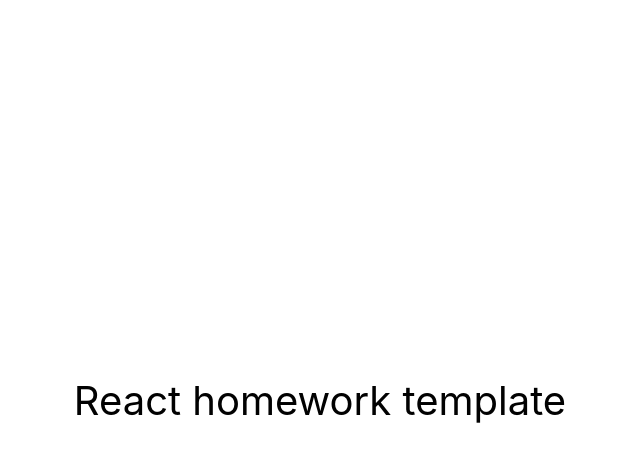
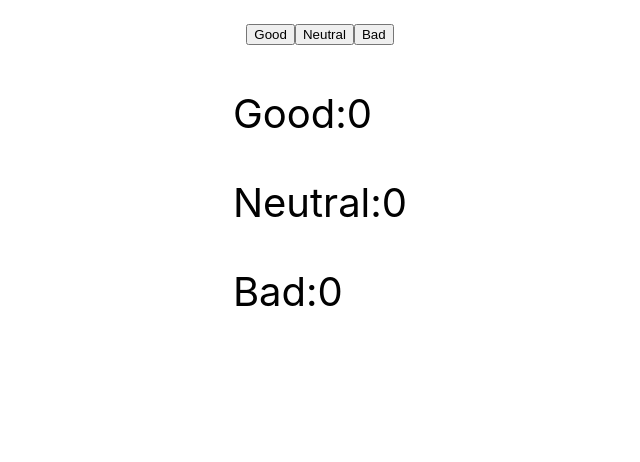
Before and after one commit to mantr88/goit-react-hw-02-feedback, a React (Create React App) app: page / in a window 1280 px wide. Shown: the top 462 px of the page, without its empty margins (320-960 px from the left). Built offline with nearby package versions, Linux system fonts and the light colour scheme.

Commit message:
add logic

```diff
--- a/src/components/App.jsx
+++ b/src/components/App.jsx
@@ -1,16 +1,50 @@
-export const App = () => {
-  return (
+import { Component } from "react";
+
+export class App extends Component  {
+  state = {
+  good: 0,
+  neutral: 0,
+  bad: 0
+  }
+
+  addNewFeedback = (e) => {
+    console.dir(e.target.name);
+    switch (e.target.name) {
+      case 'good':
+       return this.setState(pervState => pervState.good += 0.5);
+      case 'neutral':
+       return this.setState(pervState => pervState.neutral += 0.5);
+      case 'bad':
+       return this.setState(pervState => pervState.bad += 0.5);
+      default:
+        throw new Error(`Unknow button name!`);
+    }
+  }
+
+  render() {
+    return(
     <div
       style={{
         height: '100vh',
         display: 'flex',
-        justifyContent: 'center',
+        justifyContent: 'start',
+        flexDirection: "column",
         alignItems: 'center',
         fontSize: 40,
         color: '#010101'
       }}
     >
-      React homework template
-    </div>
-  );
+      <div>
+        <button type="button" name="good" onClick={this.addNewFeedback}>Good</button>
+        <button type="button" name="neutral" onClick={this.addNewFeedback}>Neutral</button>
+        <button type="button" name="bad" onClick={this.addNewFeedback}>Bad</button>
+      </div>
+      <div>
+        <p>Good:{this.state.good}</p>
+        <p>Neutral:{this.state.neutral}</p>
+        <p>Bad:{this.state.bad}</p>
+      </div>
+    </div>)
+
+  }
 };
```
Also changed, not shown: package.json (+6 -3 lines), 1 other file (tests, documents, lock files or other folders).
